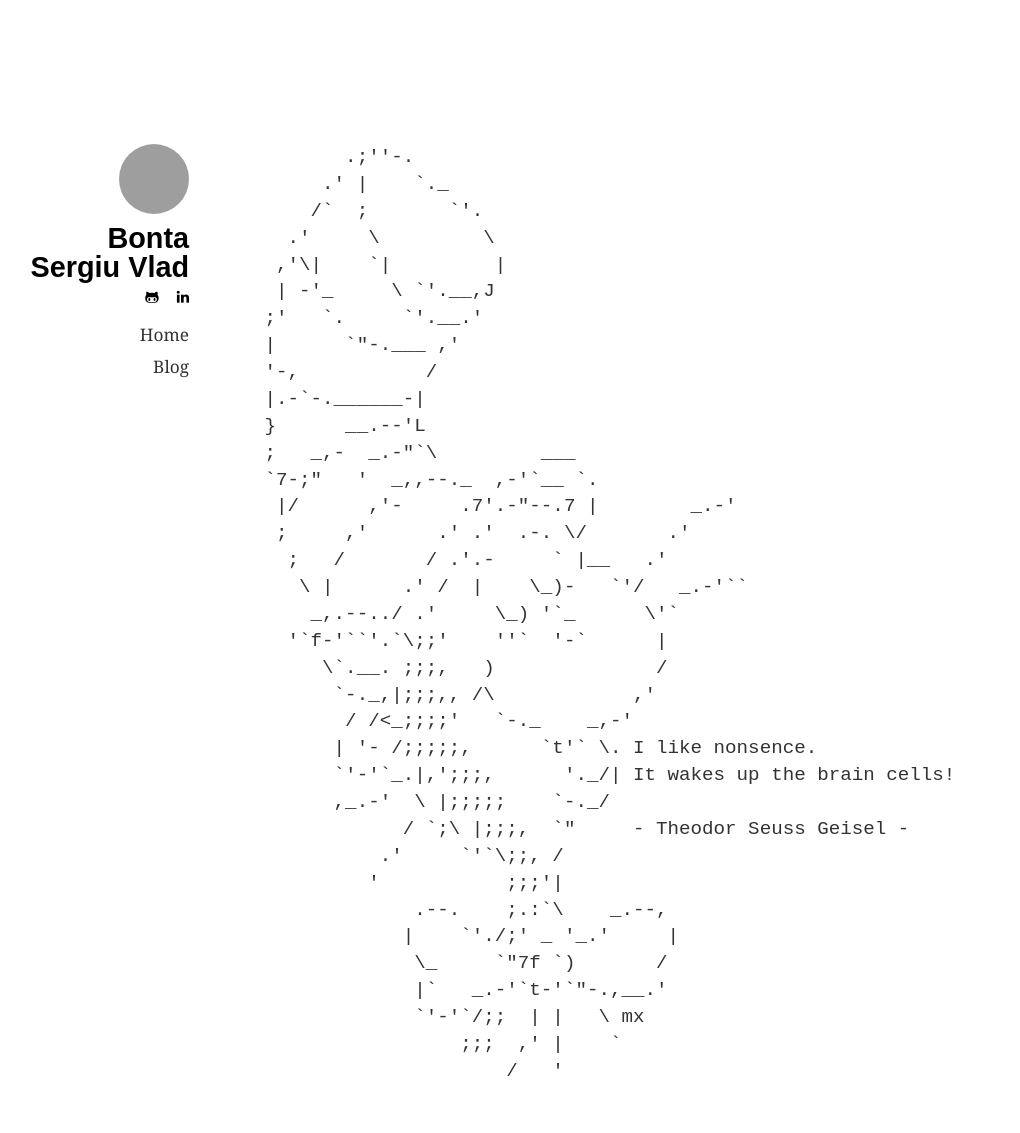
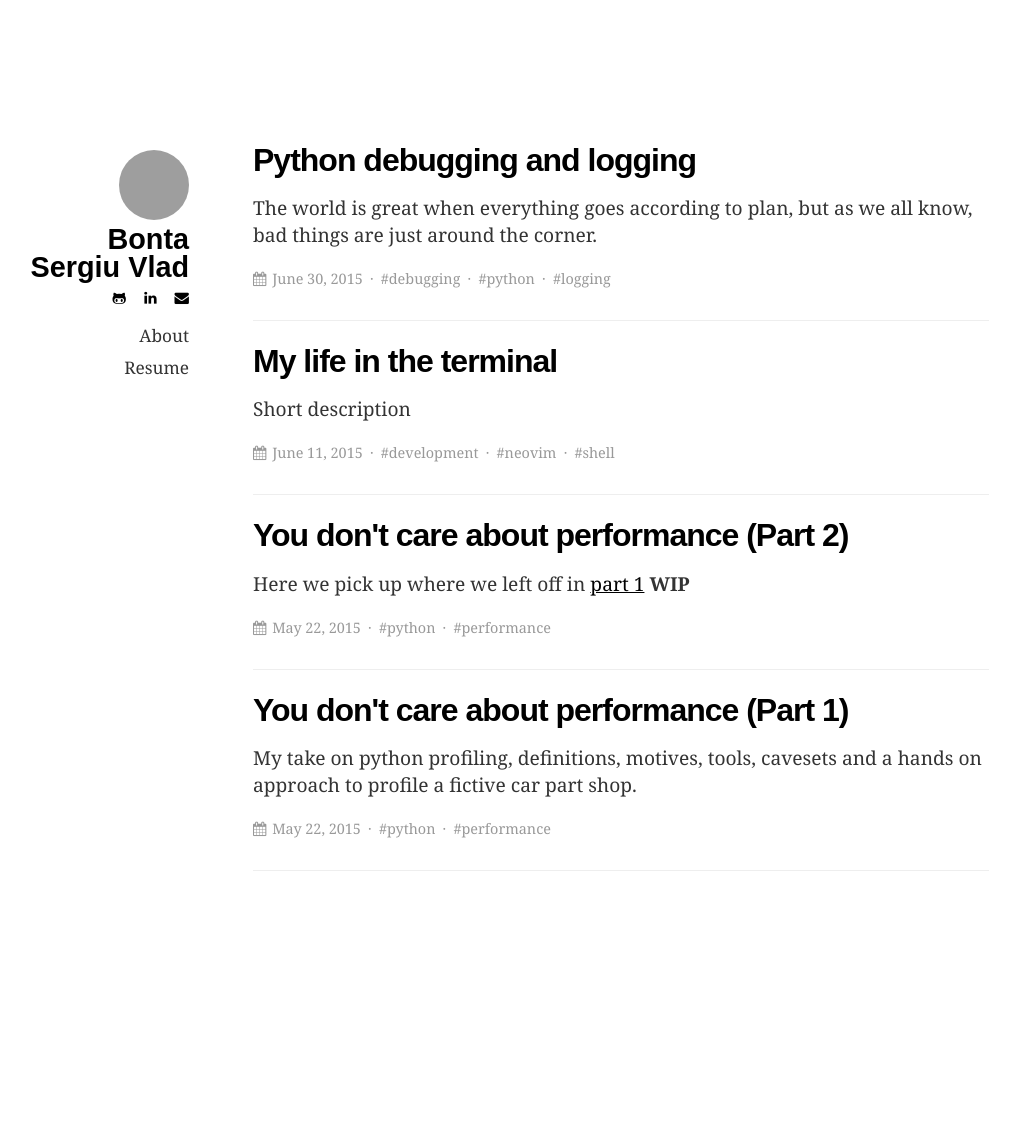
Before and after one commit to BontaVlad/BontaVlad.github.io, a Jekyll site: the page built from index.html, in a window 1280 px wide. Shown: the whole page, without its empty margins (131-1151 px from the left). Built offline with Jekyll 4.4.1, drawn with Linux system fonts in a browser that asks for light colours; after the commit the page ends 943 px from its top, so only the background shows below that; grey boxes are pictures that could not be loaded.

```diff
--- a/_includes/header.html
+++ b/_includes/header.html
@@ -1,14 +1,19 @@
 <div class=author-info>
-    <img src="{{ site.author_image_path }}" class=author-image />
-    <h1 class=author-name><a href=/>{{ site.author_name }}</a></h1>
+    <h1 class=author-name>
+        <a href=/>
+            <img src="{{ site.author_image_path }}" class=author-image />
+            <br/>
+            {{ site.author_name }}</a>
+    </h1>
     <div class=nav>
         <a href="{{ site.github_url }}"><i class=icon-github-alt></i></a>
         <a href="{{ site.linkedin_url }}"><i class=icon-linkedin></a></i>
+            <a href="mailto:{{ site.email }}"><i class="icon-envelope"></i></a></i>
     </div>
     <div class=home-nav>
         <ul>
-            <li><a href="/">Home</a></li>
-            <li><a href="/blog/">Blog</a></li>
+            <li><a href="/about/">About</a></li>
+            <li><a href="/resume/">Resume</a></li>
         </ul>
     </div>
 </div>
--- /dev/null
+++ b/_posts/2015-06-11-my-life-in-the-terminal.md
@@ -0,0 +1,28 @@
+---
+layout: post
+title: My life in the terminal
+tags: development neovim shell
+---
+
+Short description
+
+---
+
+terminal
+hf
+tree
+ag
+neovim
+amptitude
+pudb
+ptpython
+bpython
+tmux
+tmuxinator
+zsh
+zpresto
+vagrant
+mosh
+gitg
+meld
+midnight commander
--- a/_posts/2015-06-30-python-debugging-logging.md
+++ b/_posts/2015-06-30-python-debugging-logging.md
@@ -73,11 +73,22 @@ RuntimeError: xxx
 This is a very simple stack trace. If we start at the end of the list we can see where our error happend.
 But this could be misleading because the location where we cauth the error might be different from the location where it originated.
 
+1. Errors
+2. Error paths
+3. Async Paths
+
 Stage 2: Debugging
 ----------------
 >Debugging is twice as hard as writing the code in the first place. Therefore, if you write the code as cleverly as possible, you are, by definition, not smart enough to debug it.
 <br>
->Brian W. Kernighan (Canadian computer scientist, co-author of C programming language)
+>Brian W. Kernighano (Canadian computer scientist, co-author of C programming language)
+
+The scientific method goes something like this:
+
+1. Identify the behavior you want to explain.
+2. Form a hypothesis that might explain that behavior.
+3. Conduct an experiment that tests the hypothesis.
+4. If the experiment contradicts the hypothesis, revise it or replace it with a new hypothesis and go back to step 3.
 
 Stage 3: Python disassemble dis
 ------------------------------
@@ -136,7 +147,7 @@ dis.dis(mod)
 And the bytecode in all it's splendor:
 {% highlight python %}
   3         0   LOAD_FAST               0 (a)
-          3   LOAD_FAST               1 (b)
+          3   LOAD_FAST    Z           1 (b)
           6   BINARY_MODULO
           7   STORE_FAST              2 (ans)
 
--- a/blog.html
+++ b/index.html
@@ -1,7 +1,7 @@
 ---
 layout: default
-title: Blog
-permalink: /blog/
+homepage: True
+permalink: /
 ---
 
 {% for post in site.posts %}
--- a/index.md
+++ /dev/null
@@ -1,44 +0,0 @@
----
-layout: page
-homepage: True
-permalink: /
----
-
-{: style="margin-top:0; margin-bottom: 0;"}
-<pre>
-        .;''-.
-      .' |    `._
-     /`  ;       `'.
-   .'     \         \
-  ,'\|    `|         |
-  | -'_     \ `'.__,J
- ;'   `.     `'.__.'
- |      `"-.___ ,'
- '-,           /
- |.-`-.______-|
- }      __.--'L
- ;   _,-  _.-"`\         ___
- `7-;"   '  _,,--._  ,-'`__ `.
-  |/      ,'-     .7'.-"--.7 |        _.-'
-  ;     ,'      .' .'  .-. \/       .'
-   ;   /       / .'.-     ` |__   .'
-    \ |      .' /  |    \_)-   `'/   _.-'``
-     _,.--../ .'     \_) '`_      \'`
-   '`f-'``'.`\;;'    ''`  '-`      |
-      \`.__. ;;;,   )              /
-       `-._,|;;;,, /\            ,'
-        / /<_;;;;'   `-._    _,-'
-       | '- /;;;;;,      `t'` \. I like nonsence.
-       `'-'`_.|,';;;,      '._/| It wakes up the brain cells!
-       ,_.-'  \ |;;;;;    `-._/
-             / `;\ |;;;,  `"     - Theodor Seuss Geisel -
-           .'     `'`\;;, /
-          '           ;;;'|
-              .--.    ;.:`\    _.--,
-             |    `'./;' _ '_.'     |
-              \_     `"7f `)       /
-              |`   _.-'`t-'`"-.,__.'
-              `'-'`/;;  | |   \ mx
-                  ;;;  ,' |    `
-                      /   '
-</pre>
```
Also changed, not shown: other parts of _posts/2015-06-30-python-debugging-logging.md (+1 -1 lines), _layouts/post.html (+19 -1 lines), about.md (added, +7 -0 lines), resume.md (added, +7 -0 lines), Gemfile.lock (added).
